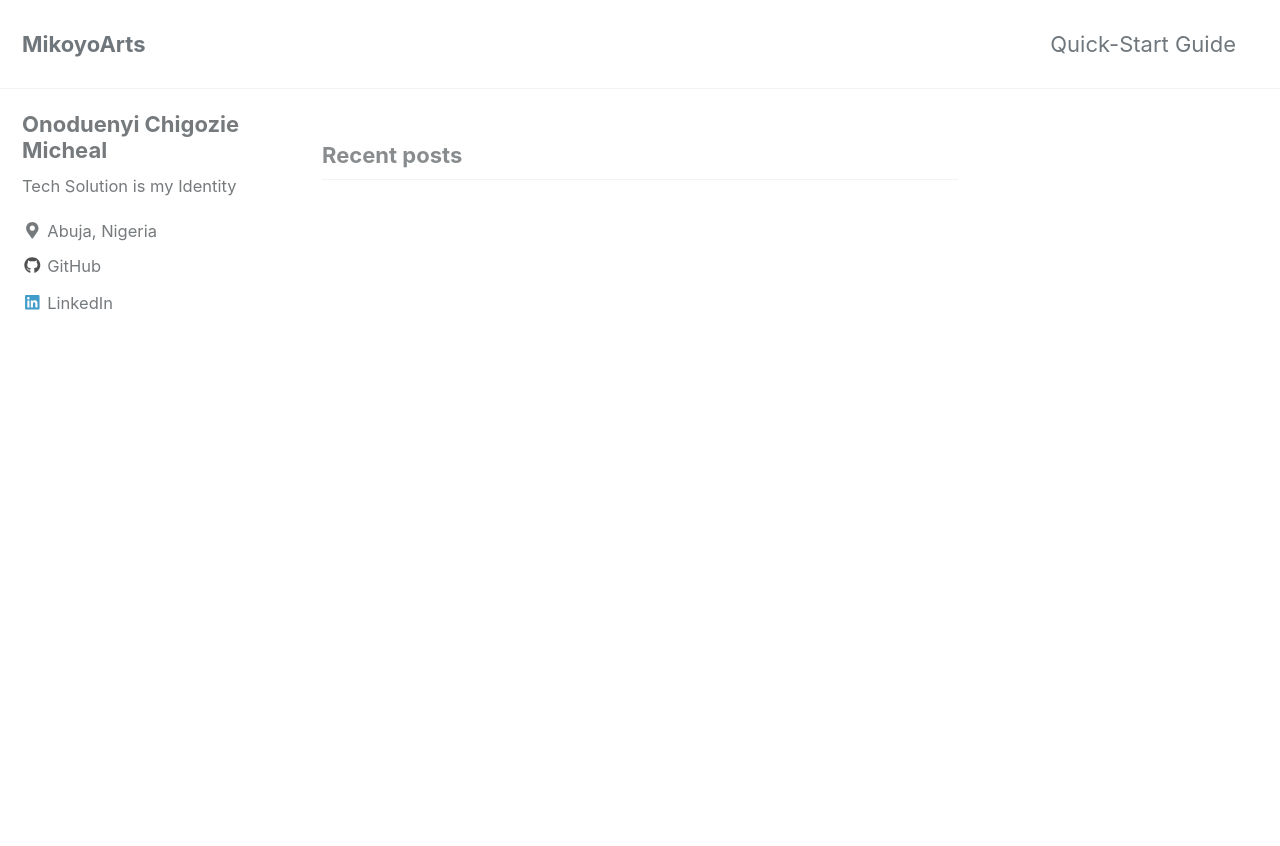
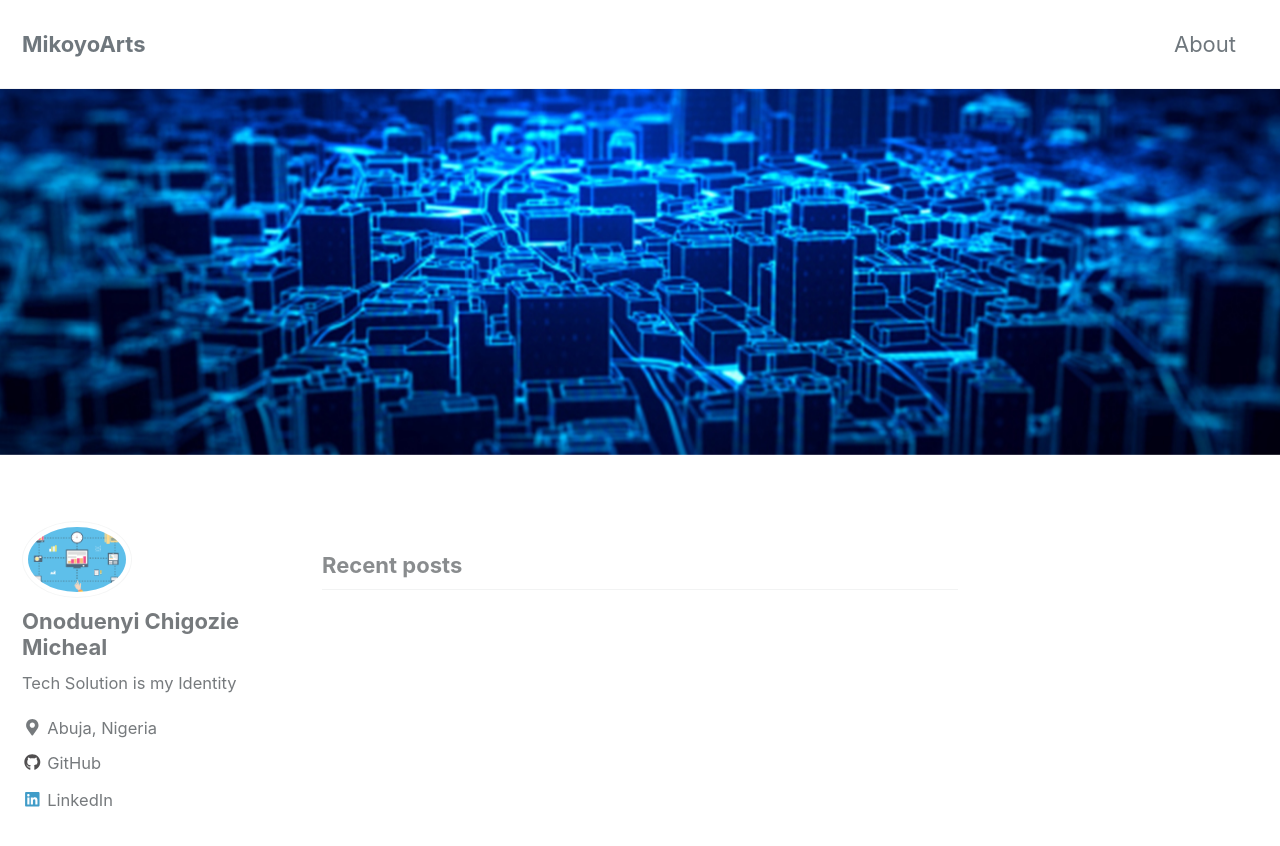
Before and after one commit to Mikoyoarts/Mikoyoarts.github.io, a Jekyll site: the page built from index.html, in a window 1280 px wide and 900 px high. Shown: the top 846 px of the window. Built offline with Jekyll 4.4.1, drawn with Linux system fonts in a browser that asks for light colours; cached includes are drawn as plain includes; nearby versions of some CDN libraries; the list of posts is cut into pages by our own code.

Commit message:
update_latest

```diff
--- a/_config.yml
+++ b/_config.yml
@@ -107,7 +107,7 @@ analytics:
 # Site Author
 author:
   name             : "Onoduenyi Chigozie Micheal"
-  avatar           : # path of avatar image, e.g. "/assets/images/bio-photo.jpg"
+  avatar           : "/images/link.jpg" # path of avatar image, e.g. "/assets/images/bio-photo.jpg"
   bio              : "Tech Solution is my Identity"
   location         : "Abuja, Nigeria"
   email            :
--- a/_data/navigation.yml
+++ b/_data/navigation.yml
@@ -1,8 +1,8 @@
 # main links
 main:
-  - title: "Quick-Start Guide"
-    url: https://mmistakes.github.io/minimal-mistakes/docs/quick-start-guide/
-  # - title: "About"
+  - title: "About"
+    url: /about/
+  #- title: "About"
   #   url: https://mmistakes.github.io/minimal-mistakes/about/
   # - title: "Sample Posts"
   #   url: /year-archive/
--- a/index.html
+++ b/index.html
@@ -1,4 +1,6 @@
 ---
 layout: home
 author_profile: true
+header:
+  image: "/images/header.jpg"
 ---
```
Also changed, not shown: _pages/about.md (added, +8 -0 lines), images/header.jpg (added), images/link.jpg (added), images/techi.jpg (added), images/workshop.jpg (added).
